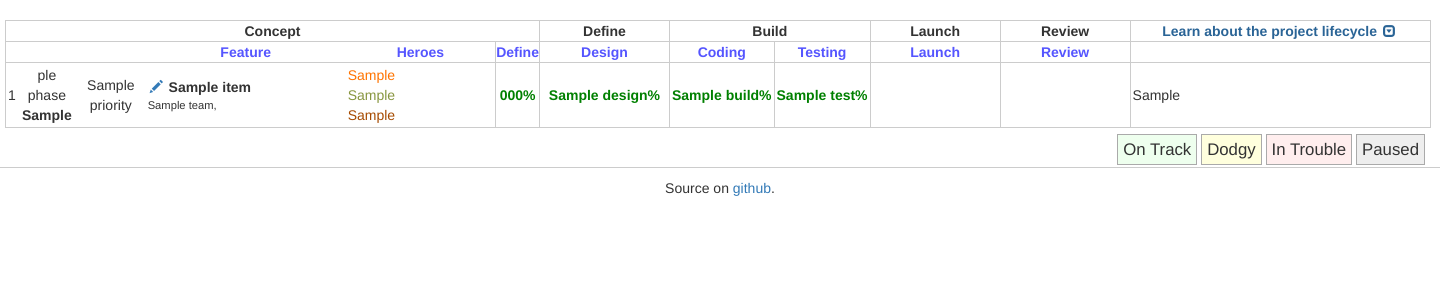
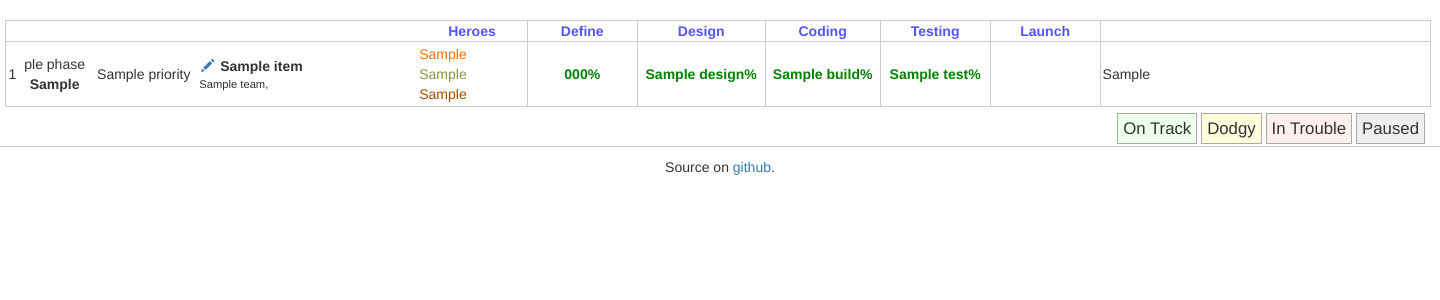
Before and after one commit to clouserw/jugband, a Flask app: template templates/home.html in a window 1440 px wide. Shown: the part 52-352 px from the top of the page. Run offline with Flask 2, Linux system fonts and the light colour scheme; the template is opened without the code that fills it: most values are stand-ins (such as "Sample title", 1, 10 or a date in 2020); some libraries are stand-ins or nearby versions.

Commit message:
nobody likes my lifecycle help :(

```diff
--- a/static/home.css
+++ b/static/home.css
@@ -61,9 +61,16 @@
 
 
 /* Other */
+.flag {
+    min-width: 100px;
+}
 .note {
     min-width: 300px;
     text-align: left;
+}
+.launch {
+    font-size: .9em;
+    font-weight: bold;
 }
 .project {
     font-weight: bold;
@@ -90,22 +97,3 @@
     font-size: 1.2em;
     border: 1px solid #aaa;
 }
-
-#lifecycle th div p {
-    font-weight: normal;
-}
-
-#lifecycle th {
-    background: url("cycle.svg") center 50px no-repeat;
-    background-size: 200px;
-    min-width: 130px;
-    vertical-align: top;
-}
-
-#lifecyclehelp {
-    color: #2a6496;
-}
-
-#lifecyclehelp:hover, #lifecyclehelp:focus {
-    text-decoration: underline;
-}
--- a/templates/home.html
+++ b/templates/home.html
@@ -18,72 +18,17 @@
   <div>
   <table id="output">
     <thead>
-      <tr id="lifecycle">
-        <th class="end" colspan="6">
-          <div>Concept</div>
-          <div class="hideme">
-            <p><strong>Input:</strong> You need a passionate person to pitch an
-               idea.  A champion.  They should have an idea of what value they are adding, what
-               business/Marketplace/company goals they are fulfilling, what kind of a budget
-               would be needed and a rough idea of scope.</p>
-            <p><strong>Output:</strong> A document answering the
-               questions above, identifying the champion as well as the UX, Product, and
-               Developers who are interested.</p>
-          </div>
-        </th>
-        <th class="end">
-          <div>Define</div>
-          <div class="hideme">
-            <p><strong>Input:</strong> The document from the Concept stage
-               should provide a strong platform to define scope and talk about
-               <strong>minimum viable product</strong> as well as a roadmap for
-               the future both for success (eg. make a v2) and failure (eg. feature
-               is removed).</p>
-            <p><strong>Output:</strong> Everyone should have an understanding of
-               the full scope of the project.  The details are written down (likely a PRD document) and mockups
-               and visual design is complete.  The PRD includes user stories, functionality, and KPIs. Any additional
-               reviews should be done before this phase is complete.</p>
-            <p><strong>Recommendation: use our <a href="https://docs.google.com/document/d/1CGcIItkIZ9euaq_rKwI_SYBPykdXjNxwkNi5jxEGYqU/edit">PRD template</a></strong></p>
-          </div>
-        </th>
-        <th class="end" colspan="2">
-          <div>Build</div>
-          <div class="hideme">
-            <p><strong>Input:</strong> The PRD, mockups, designs, and supporting documents from the Define and Design phase.</p>
-            <p><strong>Output:</strong> A shippable product.  Depending on it's size there may be one or more switches or steps to pushing it live.</p>
-          </div>
-        </th>
-        <th class="end">
-          <div>Launch</div>
-          <div class="hideme">
-            <p><strong>Input:</strong> The product.</p>
-            <p><strong>Output:</strong> It's enabled.  Perhaps in stages or to small groups at first.</p>
-          </div>
-        </th>
-        <th class="end" colspan="1">
-          <div>Review</div>
-          <div class="hideme">
-            <p><strong>Input:</strong> Statistics and reporting from the product.  This phase may happen after a period of time has elapsed.</p>
-            <p><strong>Output:</strong> Retrospectives, KPI evaluation, any contractual work.  The project is closed.</p>
-          </div>
-        </th>
-        <th>
-          <div id="lifecyclehelp">Learn about the project lifecycle <span class="glyphicon glyphicon-collapse-down"></span></div>
-          <div class="hideme"><p>Hover over the individual column headers below for more details about each one.</p></div>
-        </th>
-      </tr>
       <tr class="angle">
         <th title=""></th>
         <th title=""></th>
         <th title=""></th>
-        <th title="">Feature</th>
+        <th title=""></th>
         <th title="Who is working on the project?  Developers, Product, and UX." class="end">Heroes</th>
         <th title="What value are we adding? What are the business goals? Do we have interest? Do we have budget? Who is championing the idea? What is the scope proposal?" class="end">Define</th>
         <th title="What is the scope? Who are our partners? What does it look like?  What is the functionality? How do we measure success? User stories, mockups, and PRDs live here." class="end">Design</th>
         <th title="Has the code been written?" class="end">Coding</th>
         <th title="Has QA signed off?" class="end">Testing</th>
         <th title="" class="end">Launch</th>
-        <th title="Are we achieving the goals we wanted to with the feature?  If not, should we remove it?" class="end">Review</th>
         <th class=""></th>
       </tr>
     </thead>
@@ -160,8 +105,7 @@
               <a class="glyphicon glyphicon-new-window" href="{{ item['Support Docs'] }}" target="_blank"></a>
             {% endif %}
           </td>
-          <td class="flag end">{{ item['Target Launch']|prettydate }}</td>
-          <td class="flag end">{{ status(item['Review']) }}</td>
+          <td class="flag launch end">{{ item['Target Launch']|prettydate }}</td>
           <td class="note">{{ item['Next Step']|safe }}</td>
         </tr>
       {% endfor %}
```
